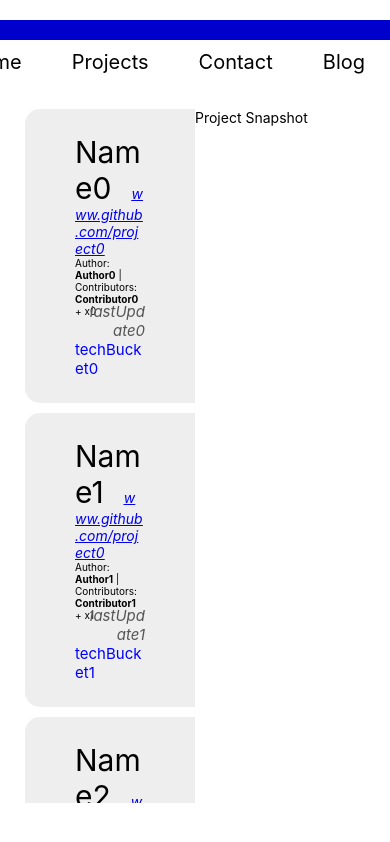
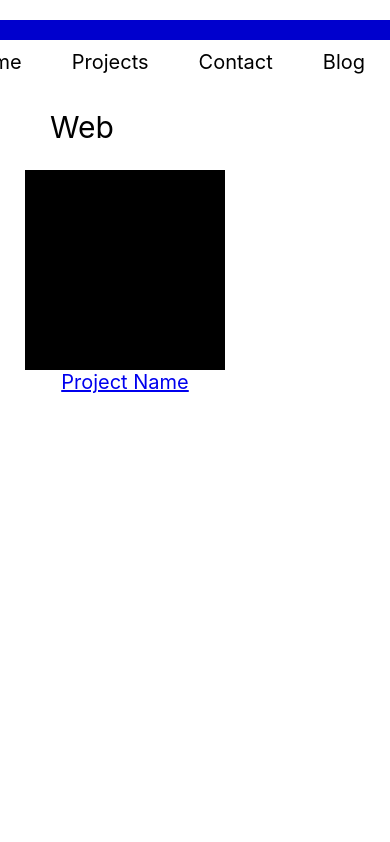
Before and after one commit to SKR301/SKR301.github.io, a React Native app: screen /projects in a window 390 px wide. Built offline with nearby package versions, Linux system fonts and the light colour scheme.

Commit message:
updated projects structure

```diff
--- a/src/projects.js
+++ b/src/projects.js
@@ -2,6 +2,9 @@ import { useEffect, useState } from 'react';
 import { StyleSheet, Text, View, Image, Dimensions, ScrollView } from 'react-native';
 import { Link, Navigate } from "react-router-dom";
 import Navbar from './components/navbar';
+import snap0 from '../assets/projectSnaps/snap0.jpg';
+import snap1 from '../assets/projectSnaps/snap1.jpg';
+import snap2 from '../assets/projectSnaps/snap2.jpg';
 
 const windowWidth = Dimensions.get('window').width;
 const windowHeight = Dimensions.get('window').height;
@@ -10,32 +13,23 @@ export default function Projects() {
 
 // update colors
 	const [projectDet, setProjectDet] = useState([{
-		name: 'Name0',
-		lastUpdatedOn: 'lastUpdate0',
-		desc: 'Desc0',
-		techBucket: 'techBucket0',
-		author: 'Author0',
-		contributor: 'Contributor0',
-		extraContributor: 'x0',
-		githubLink: 'www.github.com/project0',
+		projectCategory: 'Web',
+		projectDet: {
+			name: 'project0',
+			projectLink: 'link0'
+		},
 	},{
-		name: 'Name1',
-		lastUpdatedOn: 'lastUpdate1',
-		desc: 'Desc1',
-		techBucket: 'techBucket1',
-		author: 'Author1',
-		contributor: 'Contributor1',
-		extraContributor: 'x1',
-		githubLink: 'www.github.com/project0',
+		projectCategory: 'Android',
+		projectDet: {
+			name: 'project1',
+			projectLink: 'link1'
+		},
 	},{
-		name: 'Name2',
-		lastUpdatedOn: 'lastUpdate2',
-		desc: 'Desc2',
-		techBucket: 'techBucket2',
-		author: 'Author2',
-		contributor: 'Contributor2',
-		extraContributor: 'x2',
-		githubLink: 'www.github.com/project0',
+		projectCategory: 'CLI',
+		projectDet: {
+			name: 'project2',
+			projectLink: 'link2'
+		},
 	},]);
 
 	useEffect(()=>{
@@ -45,16 +39,7 @@ export default function Projects() {
 	const projectListToRender = [];
 	projectDet.map((element, index) => {
         projectListToRender.push(
-			<View style={projects.projectCard} key={index}>
-				<Text>
-					<Text style={projects.projectName}>{element.name}</Text>
-					<Text style={projects.githubLink}><Link to={element.githubLink}><u>{element.githubLink}</u></Link></Text>
-				</Text>
-				<Text style={projects.contributors}>Author: <b>{element.author}</b> | Contributors: <b>{element.contributor}</b> + {element.extraContributor}</Text>
-				<Text style={projects.projectLastUpdate}>{element.lastUpdatedOn}</Text>
-				{/* <Text style={projects.projectDesc}>{element.desc}</Text> */}
-				<Text style={projects.projectTechBucket}>{element.techBucket}</Text>
-			</View>
+
 		);
     });
 
@@ -62,15 +47,14 @@ export default function Projects() {
 		<View>
 			<Navbar />
 			<View style={projects.body}>
-				<ScrollView style={projects.projectListContainer}>
-					{/* expand to show more desc and show snapshot on hover */}
-					{/* click to open project link */}
-					{
-						projectListToRender
-					}
-				</ScrollView>
-				<View style={projects.projetctSnapshot}>
-					<Text>Project Snapshot</Text>
+				<View style={projects.projectCategory}>
+					<Text style={projects.projectCategoryTitle}>Web</Text>
+					<ScrollView style={projects.projectScrollBar} horizontal={true}>
+						<View style={projects.projectCard}>
+							<Image source={snap0} style={projects.projectImage}/>
+							<Text style={projects.projectName}><Link to={'/project0'}>Project Name</Link></Text>
+						</View>
+					</ScrollView>
 				</View>
 			</View>
 		</View>
@@ -79,53 +63,31 @@ export default function Projects() {
 
 const projects = StyleSheet.create({
 	body: {
-		flexDirection: 'row',
-		flex: 2,
 		marginTop: 25,
 	},
-	projectListContainer: {
-		flex: 1,
-		height: windowHeight - 150,
+	projectCategory: {
+
 	},
-	projectCard: {
-		flex: 1,
-		paddingHorizontal: 50,
-		paddingVertical: 25,
-		backgroundColor: '#eee',
-		borderTopLeftRadius: 15,
-		borderBottomLeftRadius: 15,
-		marginBottom: 10,
-		marginLeft: 25,
+	projectCategoryTitle: {
+		fontSize: 30,
+		marginStart: 50,
+	},
+	projectScrollBar: {
+
+	},
+	projectCard:{
+		height: 200,
+		width: 200,
+		margin: 25,
+	},
+	projectImage: {
+		height: 200,
+		width: 200,
 	},
 	projectName: {
-		fontSize: 30,
-		color: '#000',
-	},
-	contributors: {
-		fontSize: 10,
-	},
-	projectDesc: {
 		fontSize: 20,
-		color: '#999',
-	},
-	projectLastUpdate: {
-		textAlign: 'right',
-		fontSize: 15,
-		marginTop: -15,
-		marginLeft: 10,
-		color: '#555',
-		fontStyle: 'italic',
-	},
-	projectTechBucket: {
-		fontSize: 15,
-		color: 'blue',
-	},
-	githubLink: {
-		marginLeft: 20,
-		color: 'blue',
-		fontStyle: 'italic',
-	},
-	projetctSnapshot: {
-		flex: 1
-	},
+		textAlign: 'center',
+	}
+
+
 });
```
